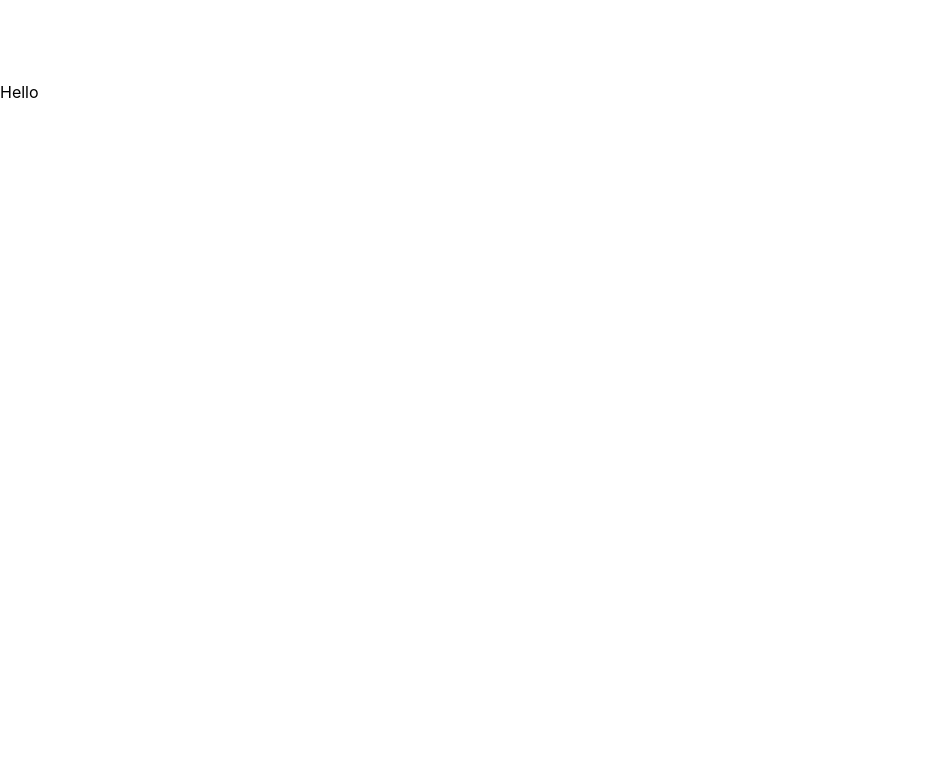
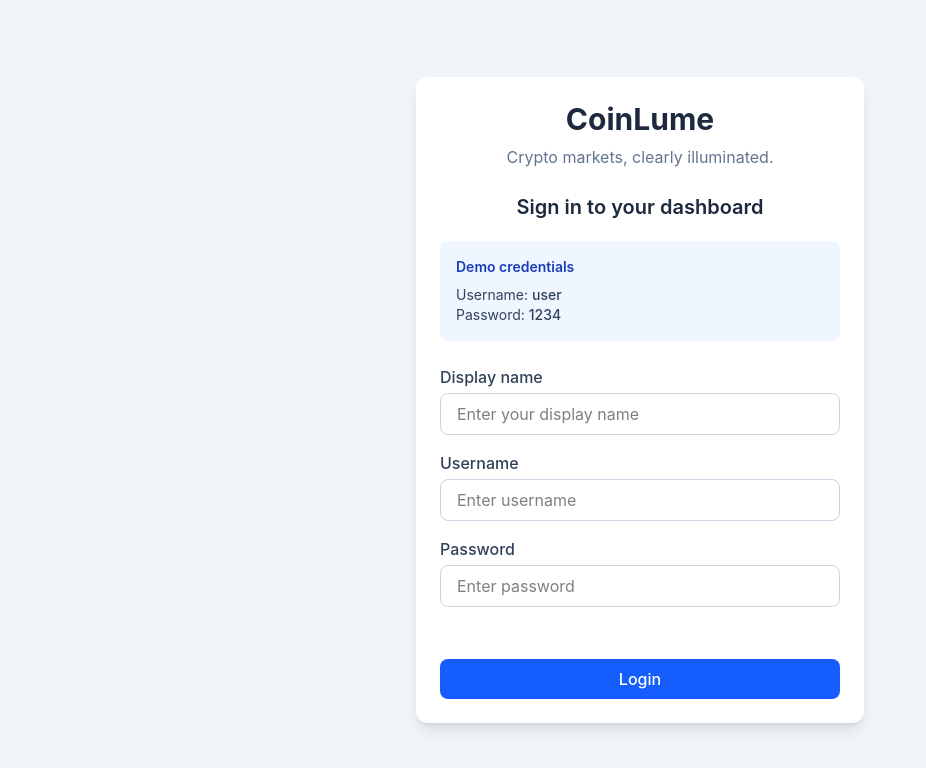
Before and after one commit to Nissan-19/coinlume-crypto-dashboard, a React (Vite) app: page / in a window 1280 px wide. Shown: the top 768 px of the page, without its empty margins (0-926 px from the left). Built offline with nearby package versions, Linux system fonts and the light colour scheme.

Commit message:
Build login form with empty validation

```diff
--- a/src/App.jsx
+++ b/src/App.jsx
@@ -1,9 +1,10 @@
 import React from 'react'
+import LoginPage from './pages/LoginPage'
 
 const App = () => {
   return (
     <div>
-      <h1 className='mt-20'>Hello</h1>
+      <LoginPage/>
     </div>
   )
 }
--- /dev/null
+++ b/src/pages/LoginPage.jsx
@@ -0,0 +1,135 @@
+import { useState } from "react"
+
+function LoginPage  () {
+
+  const [displayName, setDisplayName] = useState("")
+  const [username, setUsername] = useState("")
+  const [password, setPassword] = useState("")
+  const [LoginErrorMessage, setLoginErrorMessage] = useState("")
+
+  function handleLoginSubmit(event){
+    event.preventDefault()
+
+    setLoginErrorMessage("")
+
+    if(displayName.trim() === "" && username.trim() ==="" && password.trim() === "" ){
+      setLoginErrorMessage("Details must be entered to proceed")
+      return
+    }
+
+    if(displayName.trim() === "" ){
+      setLoginErrorMessage("Please enter your display name")
+      return
+    }
+    if(username.trim() ==="" || password.trim() === ""){
+      setLoginErrorMessage("Username or Password missing")
+      return
+    }
+
+
+  }
+
+  return (
+    <main className="flex min-h-screen items-center justify-center bg-slate-100 p-4">
+      <section className="w-full max-w-md rounded-xl bg-white p-6 shadow-lg">
+        <header className="text-center">
+          <h1 className="text-3xl font-bold text-slate-800">
+            CoinLume
+          </h1>
+
+          <p className="mt-2 text-slate-500">
+            Crypto markets, clearly illuminated.
+          </p>
+
+          <h2 className="mt-6 text-xl font-semibold text-slate-800">
+            Sign in to your dashboard
+          </h2>
+        </header>
+
+        <div className="mt-5 rounded-lg bg-blue-50 p-4 text-sm text-slate-700">
+          <p className="font-semibold text-blue-800">
+            Demo credentials
+          </p>
+
+          <p className="mt-2">
+            Username: <span className="font-medium">user</span>
+          </p>
+
+          <p>
+            Password: <span className="font-medium">1234</span>
+          </p>
+        </div>
+
+        <form className="mt-6 space-y-4">
+          <div>
+            <label
+              htmlFor="displayName"
+              className="mb-1 block font-medium text-slate-700"
+            >
+              Display name
+            </label>
+
+            <input
+              id="displayName"
+              type="text"
+              placeholder="Enter your display name"
+              value={displayName}
+              onChange={(event)=>setDisplayName(event.target.value)}
+              className="w-full rounded-lg border border-slate-300 px-4 py-2 outline-none focus:border-blue-500 focus:ring-2 focus:ring-blue-100"
+            />
+          </div>
+
+          <div>
+            <label
+              htmlFor="username"
+              className="mb-1 block font-medium text-slate-700"
+            >
+              Username
+            </label>
+
+            <input
+              id="username"
+              type="text"
+              placeholder="Enter username"
+              value={username}
+              onChange={(event)=>setUsername(event.target.value)}
+              className="w-full rounded-lg border border-slate-300 px-4 py-2 outline-none focus:border-blue-500 focus:ring-2 focus:ring-blue-100"
+            />
+          </div>
+
+          <div>
+            <label
+              htmlFor="password"
+              className="mb-1 block font-medium text-slate-700"
+            >
+              Password
+            </label>
+
+            <input
+              id="password"
+              type="password"
+              placeholder="Enter password"
+              value={password}
+              onChange={(event)=>setPassword(event.target.value)}
+              className="w-full rounded-lg border border-slate-300 px-4 py-2 outline-none focus:border-blue-500 focus:ring-2 focus:ring-blue-100"
+            />
+          </div>
+
+          <p className="min-h-5 text-sm text-red-600">
+            {LoginErrorMessage}
+          </p>
+
+          <button
+            type="button"
+            onClick={handleLoginSubmit}
+            className="w-full rounded-lg bg-blue-600 px-4 py-2 font-medium text-white transition hover:bg-blue-700"
+          >
+            Login
+          </button>
+        </form>
+      </section>
+    </main>
+  )
+}
+
+export default LoginPage
```
